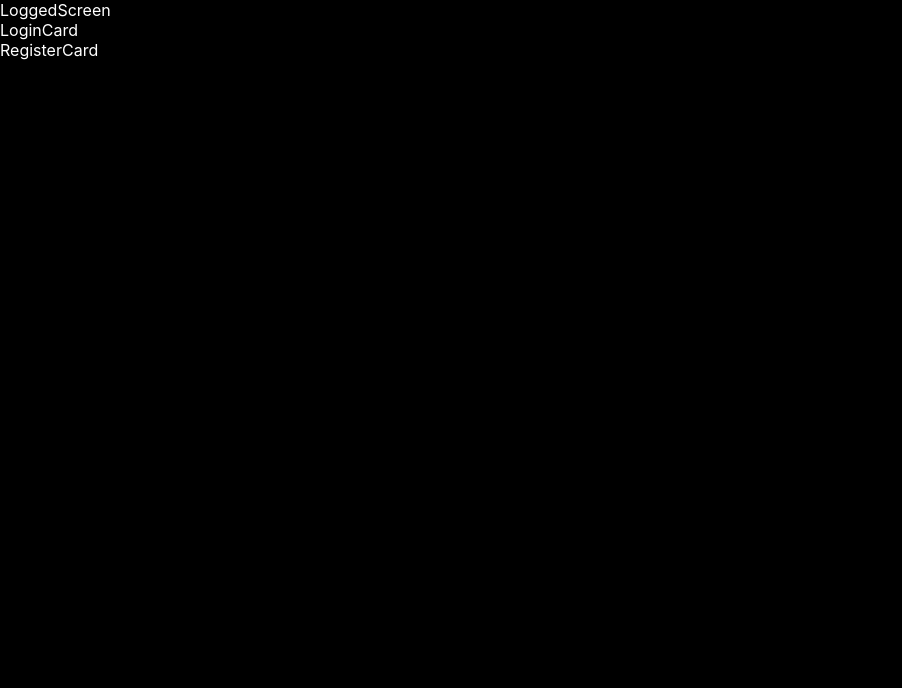
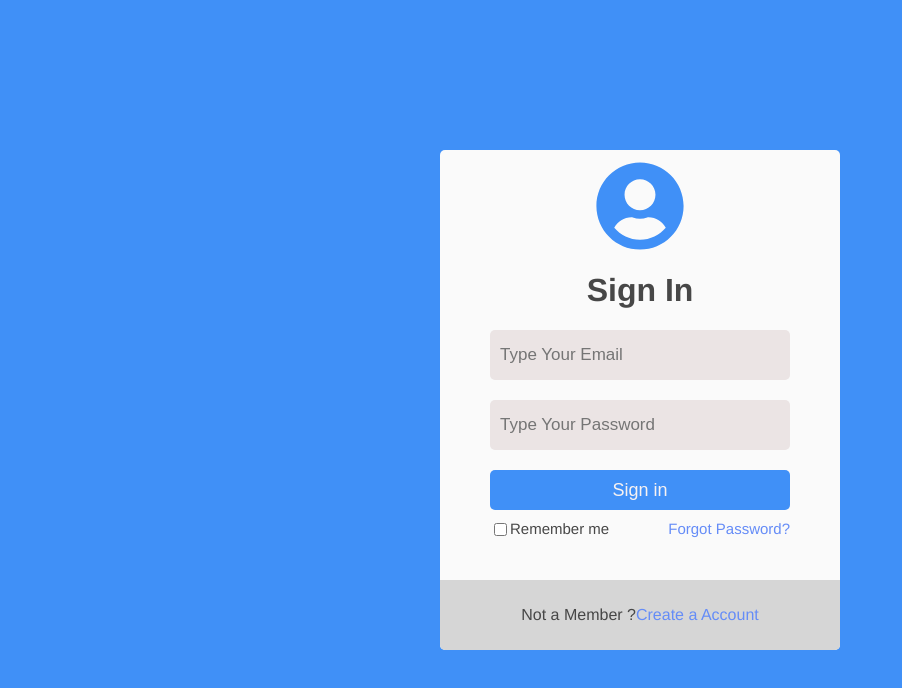
Before and after one commit to devBrendonV/AuthJWT-RegisterAPI, a React (Create React App) app in the folder cliente/: page / in a window 1280 px wide. Shown: the top 688 px of the page, without its empty margins (0-902 px from the left). Built offline with nearby package versions, Linux system fonts and the light colour scheme.

Commit message:
CardLogin / React-icons

```diff
--- a/cliente/package.json
+++ b/cliente/package.json
@@ -9,6 +9,7 @@
     "axios": "^0.26.0",
     "react": "^17.0.2",
     "react-dom": "^17.0.2",
+    "react-icons": "^4.3.1",
     "react-router-dom": "5.3.0",
     "react-scripts": "5.0.0",
     "styled-components": "^5.3.3",
--- a/cliente/src/App.jsx
+++ b/cliente/src/App.jsx
@@ -2,13 +2,18 @@ import React, { useState } from "react";
 import styled from "styled-components";
 import axios from "axios";
 import Content from "./components/Content";
+import {
+  BrowserRouter as Router,
+} from "react-router-dom";
 const Container = styled.div`
-  background-color: #000000;
+  background-color: #4090f7;
   color: #ffffff;
   display: flex;
+  flex-direction: column;
+  justify-content: center;
+  align-items: center;
   width: 100vw;
   height: 100vh;
-  flex-direction: column;
 `;
 
 const URL = "http://localhost:3003/api/registrar";
@@ -26,7 +31,9 @@ const App = () => {
     console.log(respo.data);
   }
   return <Container>
+    <Router>
       <Content></Content>
+    </Router>
   </Container>;
 };
 
--- a/cliente/src/components/Content/index.jsx
+++ b/cliente/src/components/Content/index.jsx
@@ -1,17 +1,29 @@
-import React from 'react'
-import LoggedScreen from '../LoggedScreen'
-import LoginCard from '../LoginCard'
-import RegisterCard from '../RegisterCard'
-import { Container } from './styles'
-
+import React from "react";
+import LoggedScreen from "../LoggedScreen";
+import LoginCard from "../LoginCard";
+import RegisterCard from "../RegisterCard";
+import { Container } from "./styles";
+import { Switch, Route, Link } from "react-router-dom";
+import PageNotFound from "../PageNotFound";
 const Content = () => {
   return (
     <Container>
-        <LoggedScreen></LoggedScreen>
-        <LoginCard></LoginCard>
-        <RegisterCard></RegisterCard>
+      <Switch>
+        <Route exact path="/">
+          <LoginCard></LoginCard>
+        </Route>
+        <Route exact path="/logged">
+          <LoggedScreen></LoggedScreen>
+        </Route>
+        <Route exact path="/register">
+          <RegisterCard></RegisterCard>
+        </Route>
+        <Route path="*">
+          <PageNotFound></PageNotFound>
+        </Route>
+      </Switch>
     </Container>
-  )
-}
+  );
+};
 
-export default Content
+export default Content;
--- a/cliente/src/components/LoginCard/index.jsx
+++ b/cliente/src/components/LoginCard/index.jsx
@@ -1,9 +1,35 @@
-import React from 'react'
-import { Container } from './styles'
+import React from "react";
+import {
+  Container,
+  CardBody,
+  CardButton,
+  CardFooter,
+  CardInput,
+} from "./styles";
+import { Link } from "react-router-dom";
+import { FaUserCircle } from "react-icons/fa";
 const LoginCard = () => {
   return (
-    <Container>LoginCard</Container>
-  )
-}
+    <Container>
+      <CardBody>
+        <FaUserCircle className="icon" />
+        <h1>Sign In</h1>
+        <CardInput type="text" placeholder="Type Your Email"/>
+        <CardInput type="text" placeholder="Type Your Password"/>
+        <CardButton>Sign in</CardButton>
+        <div className="remember">
+          <label htmlFor="remember">
+            <input type="checkbox" id="remember" />
+            Remember me
+          </label>
+          <Link to="/register">Forgot Password?</Link>
+        </div>
+      </CardBody>
+      <CardFooter>
+        Not a Member ? <Link to="/register">Create a Account</Link>
+      </CardFooter>
+    </Container>
+  );
+};
 
-export default LoginCard
+export default LoginCard;
--- a/cliente/src/components/LoginCard/styles.js
+++ b/cliente/src/components/LoginCard/styles.js
@@ -1,5 +1,79 @@
 import styled from "styled-components";
 
 export const Container = styled.div`
+  font-family: "Franklin Gothic Medium", "Arial Narrow", Arial, sans-serif;
+  background-color: #fafafa;
+  display: flex;
+  flex-direction: column;
+  justify-content: space-between;
+  align-items: center;
+  width: 400px;
+  height: 500px;
+  border-radius: 5px;
+  text-align: center;
+  color: #474747;
 
-`
+  a {
+    text-decoration: none;
+    color: #658cf7;
+  }
+  .icon {
+    font-size: 90px;
+    color: #4090f7;
+  }
+`;
+
+export const CardBody = styled.div`
+  display: flex;
+  justify-content: center;
+  align-items: center;
+  flex-direction: column;
+  width: 300px;
+  height: 400px;
+  label {
+    display: flex;
+    cursor: pointer;
+  }
+  .remember {
+    display: flex;
+    justify-content: space-between;
+    width: 100%;
+    font-size: 15px;
+  }
+`;
+
+export const CardInput = styled.input`
+color: blue;
+  width: 100%;
+  height: 50px;
+  border-radius: 5px;
+  border: transparent;
+  background-color: #ebe4e4;
+  outline: none;
+  box-sizing: border-box;
+  margin-bottom: 20px;
+  font-size: 17px;
+  padding-left: 10px;
+`;
+
+export const CardButton = styled.button`
+  width: 100%;
+  height: 40px;
+  font-size: 18px;
+  background-color: #4090f7;
+  border-radius: 5px;
+  border: transparent;
+  padding: 10px;
+  color: #f7f2f2;
+  margin-bottom: 10px;
+  cursor: pointer;
+`;
+export const CardFooter = styled.div`
+  background-color: #d6d6d6;
+  width: 100%;
+  height: 70px;
+  display: flex;
+  justify-content: center;
+  align-items: center;
+  border-radius: 0px 0px 5px 5px;
+`;
--- /dev/null
+++ b/cliente/src/components/PageNotFound/index.jsx
@@ -0,0 +1,9 @@
+import React from 'react'
+import { Container } from '../LoggedScreen/styles'
+const PageNotFound = () => {
+  return (
+    <Container>PageNotFound</Container>
+  )
+}
+
+export default PageNotFound
--- /dev/null
+++ b/cliente/src/components/PageNotFound/styles.js
@@ -0,0 +1,4 @@
+import styled from "styled-components";
+
+export const Container = styled.div`
+`
--- a/cliente/src/components/RegisterCard/index.jsx
+++ b/cliente/src/components/RegisterCard/index.jsx
@@ -1,8 +1,14 @@
 import React from 'react'
 import { Container } from './styles'
+import { Link } from 'react-router-dom'
+
 const RegisterCard = () => {
   return (
-    <Container>RegisterCard</Container>
+    <Container>RegisterCard
+
+    <Link to='/'> back</Link>
+
+    </Container>
   )
 }
 
```
Also changed, not shown: 1 other file (tests, documents, lock files or other folders).
